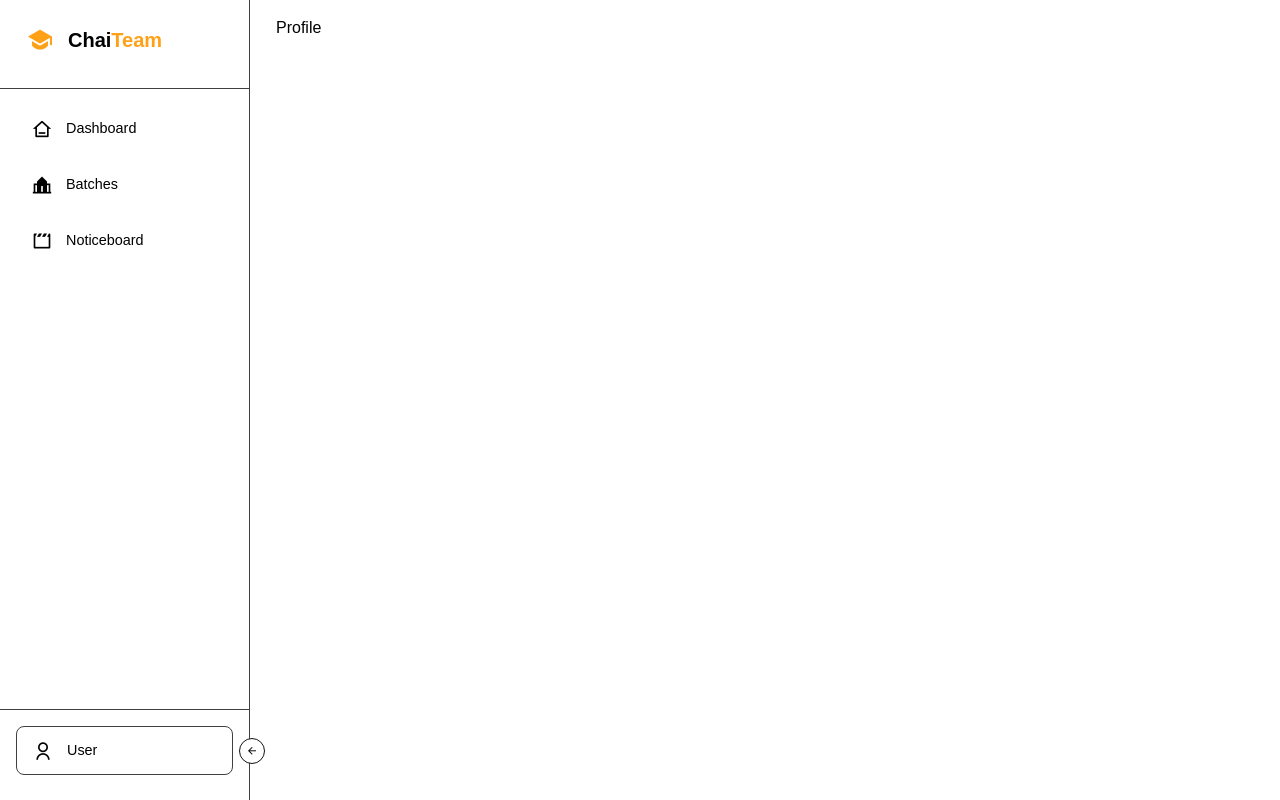
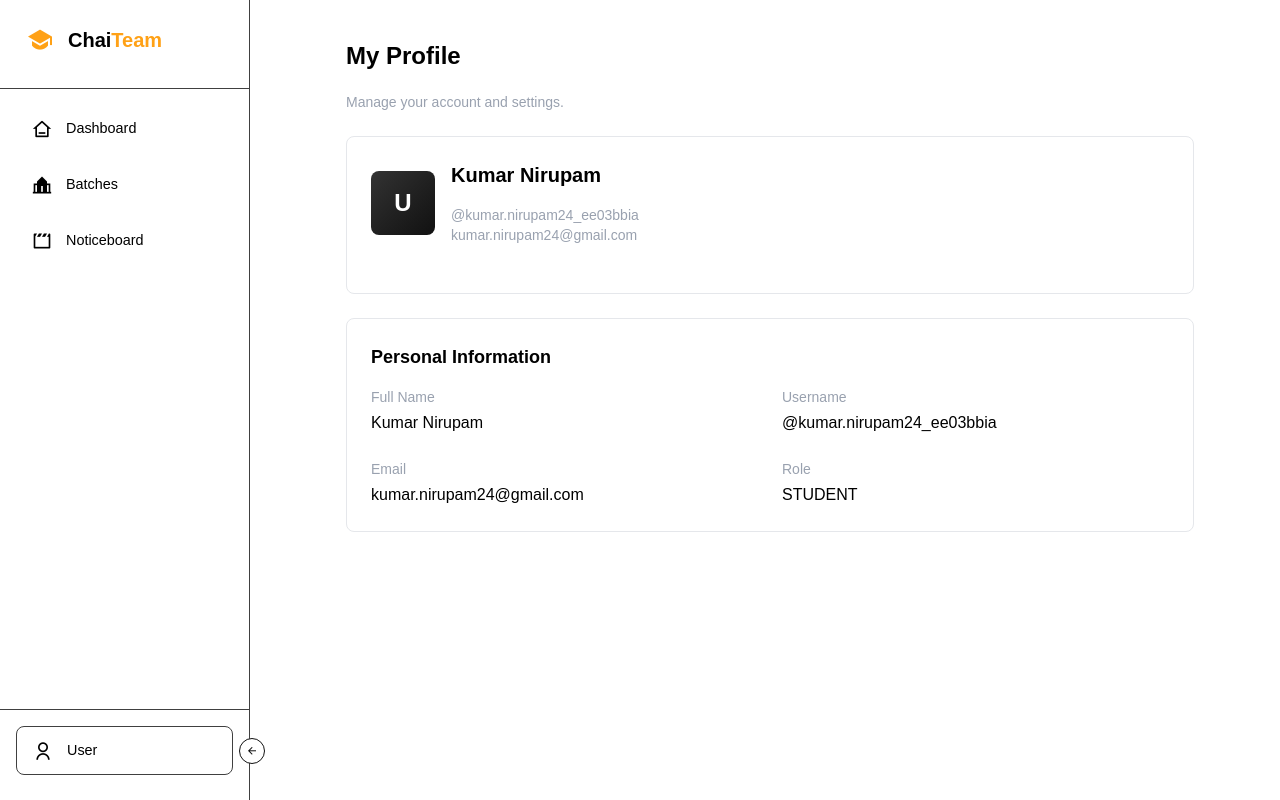
Before and after one commit to KUMARNiru007/ChaiTeam, a React (Vite) app in the folder frontend/: page /profile in a window 1280 px wide. Built offline with nearby package versions, Linux system fonts and the light colour scheme; no server answers; a web font is replaced by a local one.

Commit message:
profile added

```diff
--- a/frontend/package.json
+++ b/frontend/package.json
@@ -19,7 +19,8 @@
     "react-redux": "^9.2.0",
     "react-router-dom": "^7.8.2",
     "sonner": "^2.0.7",
-    "tailwindcss": "^4.1.13"
+    "tailwindcss": "^4.1.13",
+    "zustand": "^5.0.8"
   },
   "devDependencies": {
     "@eslint/js": "^9.33.0",
--- a/frontend/src/pages/Profile.jsx
+++ b/frontend/src/pages/Profile.jsx
@@ -1,8 +1,72 @@
 import React from 'react'
+import { useTheme } from '../context/ThemeContext'
+import { useAuthStore } from '../store/useAuthStore'
 
 function Profile() {
+  const { darkMode } = useTheme()
+  const { authUser } = useAuthStore()
+
   return (
-    <div>Profile</div>
+    <div className={`w-full max-w-4xl mx-auto p-6 ${darkMode ? 'text-white' : 'text-black'}`}>
+      <div className="flex flex-col gap-6">
+        {/* Header */}
+        <div className="flex flex-col gap-1">
+          <h1 className="text-2xl font-bold">My Profile</h1>
+          <p className="text-sm text-gray-400">Manage your account and settings.</p>
+        </div>
+
+        {/* Profile Card */}
+        <div className={`rounded-lg p-6 ${darkMode ? 'bg-[#18181b] border border-[#333]' : 'bg-white border border-gray-200'}`}>
+          <div className="flex items-center justify-between mb-6">
+            <div className="flex items-center gap-4">
+              <div className="w-16 h-16 rounded-lg overflow-hidden bg-gray-700">
+                {authUser?.profileImage ? (
+                  <img
+                    src={authUser.profileImage}
+                    alt="Profile"
+                    className="w-full h-full object-cover"
+                  />
+                ) : (
+                  <div className="w-full h-full flex items-center justify-center bg-gradient-to-br from-[#333] to-[#111] text-2xl font-bold text-white">
+                    {authUser?.fullName?.charAt(0) || 'U'}
+                  </div>
+                )}
+              </div>
+              <div>
+                <h2 className="text-xl font-bold">{authUser?.fullName || 'Kumar Nirupam'}</h2>
+                <p className="text-sm text-gray-400">@{authUser?.username || 'kumar.nirupam24_ee03bbia'}</p>
+                <p className="text-sm text-gray-400">{authUser?.email || 'kumar.nirupam24@gmail.com'}</p>
+              </div>
+            </div>
+
+          </div>
+        </div>
+
+        {/* Personal Information */}
+        <div className={`rounded-lg p-6 ${darkMode ? 'bg-[#18181b] border border-[#333]' : 'bg-white border border-gray-200'}`}>
+          <h2 className="text-lg font-semibold mb-4">Personal Information</h2>
+
+          <div className="grid grid-cols-1 md:grid-cols-2 gap-6">
+            <div>
+              <p className="text-sm text-gray-400 mb-1">Full Name</p>
+              <p className="font-medium">{authUser?.fullName || 'Kumar Nirupam'}</p>
+            </div>
+            <div>
+              <p className="text-sm text-gray-400 mb-1">Username</p>
+              <p className="font-medium">@{authUser?.username || 'kumar.nirupam24_ee03bbia'}</p>
+            </div>
+            <div>
+              <p className="text-sm text-gray-400 mb-1">Email</p>
+              <p className="font-medium">{authUser?.email || 'kumar.nirupam24@gmail.com'}</p>
+            </div>
+            <div>
+              <p className="text-sm text-gray-400 mb-1">Role</p>
+              <p className="font-medium uppercase">{authUser?.role || 'STUDENT'}</p>
+            </div>
+          </div>
+        </div>
+      </div>
+    </div>
   )
 }
 
```
Also changed, not shown: 1 other file (tests, documents, lock files or other folders).
